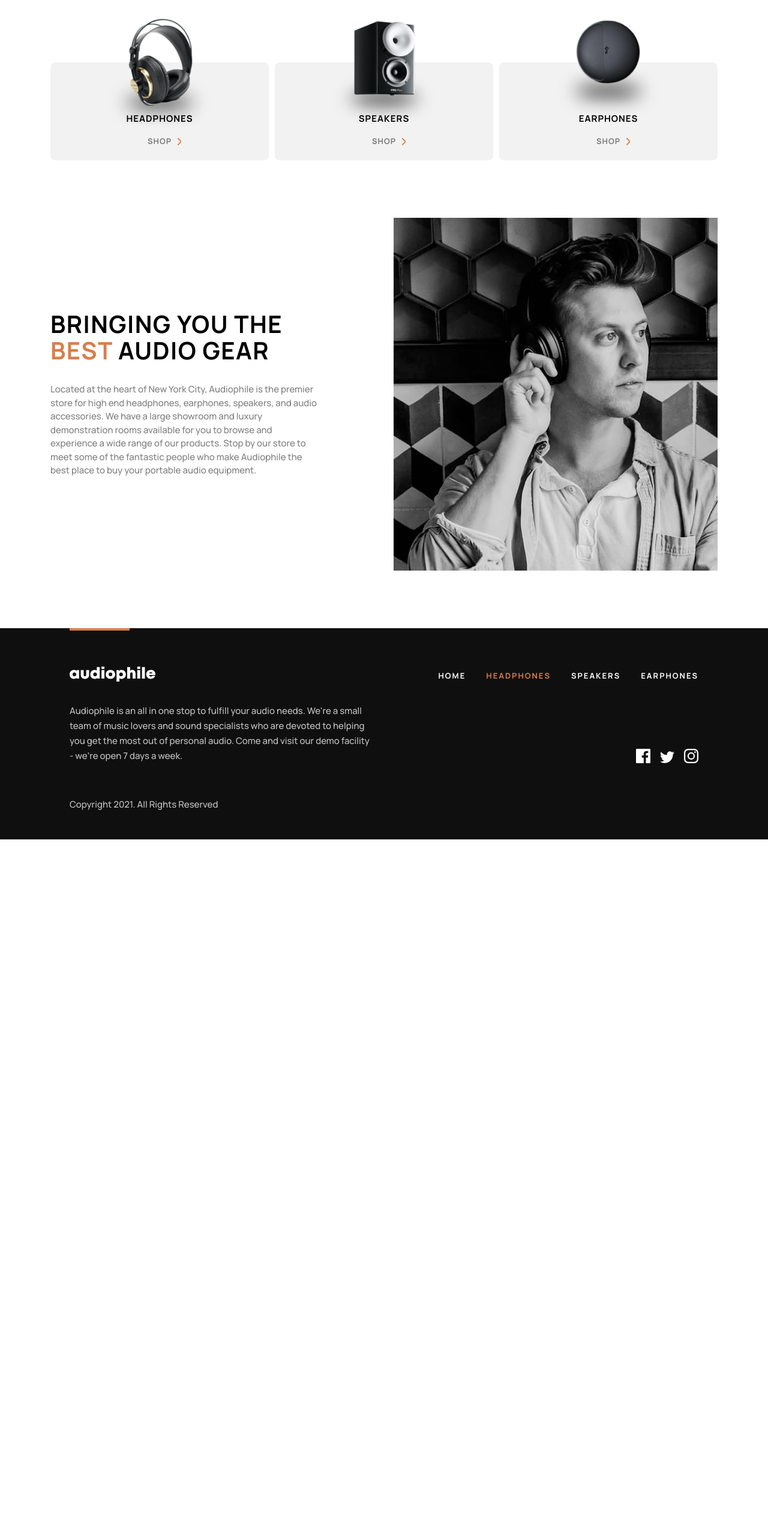
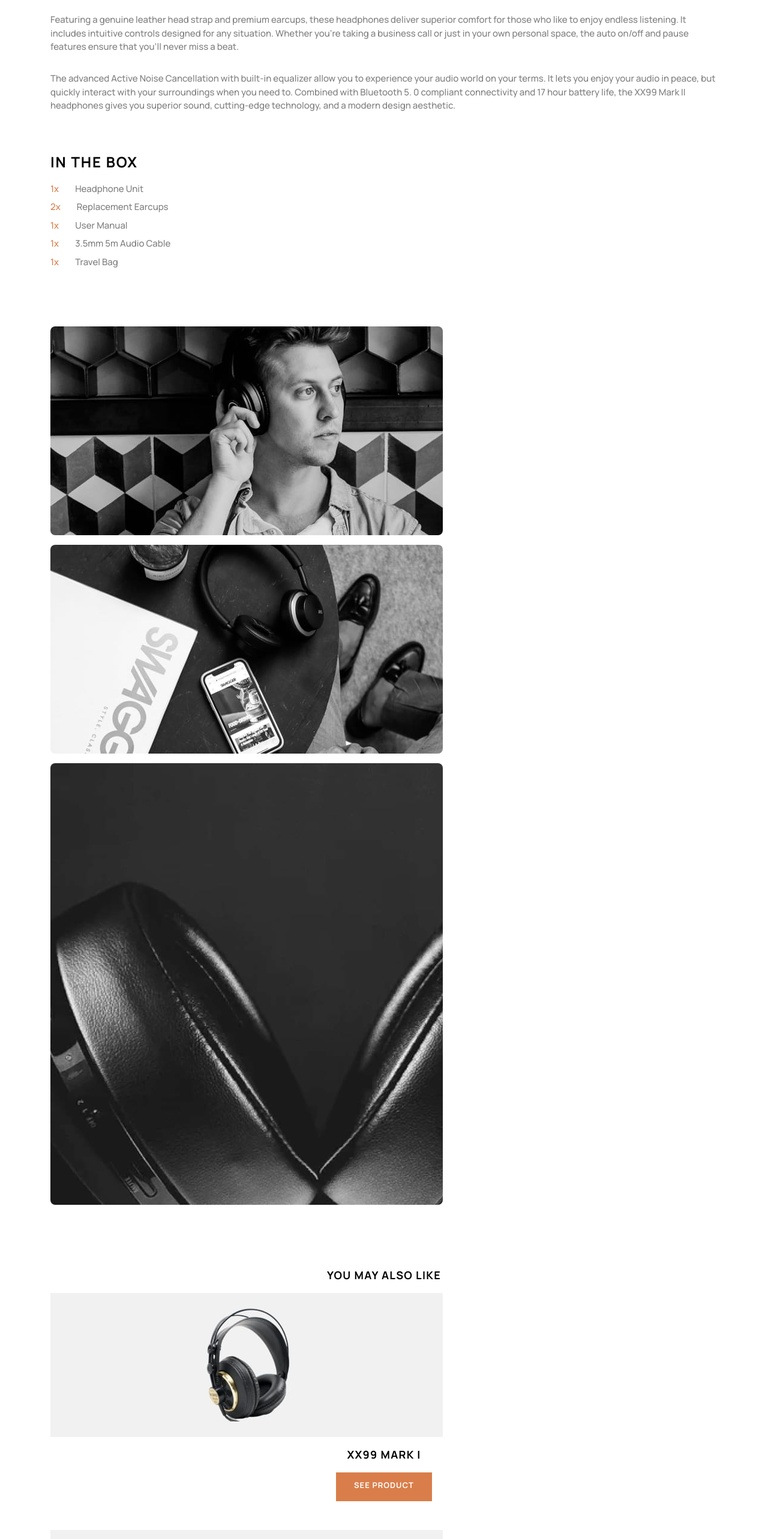
Before and after one commit to mohammadmaninang94/audiophile-ecommerce, a React (Create React App) app: page /headphones/1 in a window 1280 px wide. Shown: the part 181-2746 px from the top of the page at 60% size. Before the commit the page ends 1580 px from the top, so only its background shows below. Built offline with nearby package versions, Linux system fonts and the light colour scheme.

Commit message:
product detail styling 75% complete

```diff
--- /dev/null
+++ b/src/components/features/features.component.jsx
@@ -0,0 +1,24 @@
+import './features.styles.scss';
+
+const Features = () => {
+    return (
+        <section className='features'>
+            <div>
+                <h2>Features</h2>
+                <p>Featuring a genuine leather head strap and premium earcups, these headphones deliver superior comfort for those who like to enjoy endless listening. It includes intuitive controls designed for any situation. Whether you’re taking a business call or just in your own personal space, the auto on/off and pause features ensure that you’ll never miss a beat.</p>
+				<br/>
+                <p>The advanced Active Noise Cancellation with built-in equalizer allow you to experience your audio world on your terms. It lets you enjoy your audio in peace, but quickly interact with your surroundings when you need to. Combined with Bluetooth 5. 0 compliant connectivity and 17 hour battery life, the XX99 Mark II headphones gives you superior sound, cutting-edge technology, and a modern design aesthetic.</p>
+            </div>
+            <div>
+            	<h2>In The Box</h2>
+            	<p><span>1x</span> Headphone Unit</p>
+            	<p><span>2x</span> Replacement Earcups</p>
+            	<p><span>1x</span> User Manual</p>
+            	<p><span>1x</span> 3.5mm 5m Audio Cable</p>
+            	<p><span>1x</span> Travel Bag</p>
+            </div>
+        </section>
+    );
+};
+
+export default Features;
--- /dev/null
+++ b/src/components/features/features.styles.scss
@@ -0,0 +1,24 @@
+@use "../../sass/abstracts" as *;
+
+.features {
+  display: flex;
+  flex-direction: column;
+  gap: 2.5rem;
+
+  & h2 {
+    @include fs-600;
+    @include fw-bold;
+    @include uppercase;
+    padding: 1rem 0;
+  }
+
+  & p {
+    color: $clr-black-50;
+    padding-bottom: .5rem;
+
+    & span {
+        color: $clr-orange-dark;
+        padding-right: 1.5rem;
+    }
+  }
+}
--- /dev/null
+++ b/src/components/related-products/related-products.component.jsx
@@ -0,0 +1,31 @@
+import './related-products.styles.scss';
+
+const RelatedProducts = () => {
+    return (
+        <section className='related-products'>
+            <div>
+            	<h2>You May Also Like</h2>
+            	<picture>
+            		<source media="(max-width: 375px)" srcSet="/images/shared/mobile/image-xx99-mark-one-headphones.jpg" />
+            		<img src="/images/shared/mobile/image-xx99-mark-one-headphones.jpg" alt="xx99 Mark One headphones" />
+            	</picture>
+            	<h3>xx99 Mark I</h3>
+            	<a className='btn btn__primary' href="/">See Product</a>
+            	<picture>
+            		<source media="(max-width: 375px)" srcSet="/images/shared/mobile/image-xx59-headphones.jpg" />
+            		<img src="/images/shared/mobile/image-xx59-headphones.jpg" alt="xx59 headphones" />
+            	</picture>
+            	<h3>xx59</h3>
+            	<a className='btn btn__primary' href="/">See Product</a>
+            	<picture>
+            		<source media="(max-width: 375px)" srcSet="/images/shared/mobile/image-zx9-speaker.jpg" />
+            		<img src="/images/shared/mobile/image-zx9-speaker.jpg" alt="zx9 speaker" />
+            	</picture>
+            	<h3>zx9 Speaker</h3>
+            	<a className='btn btn__primary' href="/">See Product</a>
+            </div>
+        </section>
+    );
+};
+
+export default RelatedProducts;
--- /dev/null
+++ b/src/components/related-products/related-products.styles.scss
@@ -0,0 +1,25 @@
+@use "../../sass/abstracts" as *;
+
+.related-products {
+  text-align: center;
+
+  & h2 {
+    @include fs-500;
+    @include fw-bold;
+    @include uppercase;
+    padding: 1rem 0;
+  }
+
+  & h3 {
+    @include fs-500;
+    @include fw-bold;
+    @include uppercase;
+    padding: 1rem 0;
+  }
+
+  & a {
+    display: block;
+    margin: auto;
+    margin-bottom: 3rem;
+  }
+}
--- /dev/null
+++ b/src/components/secondary-images/secondary-images.component.jsx
@@ -0,0 +1,24 @@
+import './secondary-images.styles.scss';
+
+const SecondaryImages = () => {
+    return (
+        <section className='secondary-images'>
+            <div>
+            	<picture>
+	                <source media="(max-width: 375px)" srcSet="/images/product-xx99-mark-two-headphones/mobile/image-gallery-1.jpg" />
+	                <img src="/images/product-xx99-mark-two-headphones/mobile/image-gallery-1.jpg" alt="xx99 Mark Two headphones" />
+            	</picture>
+            	<picture>
+            		<source media="(max-width: 375px)" srcSet="/images/product-xx99-mark-two-headphones/mobile/image-gallery-2.jpg" />
+            		<img src="/images/product-xx99-mark-two-headphones/mobile/image-gallery-2.jpg" alt="xx99 Mark Two headphones" />
+            	</picture>
+            	<picture>
+            		<source media="(max-width: 375px)" srcSet="/images/product-xx99-mark-two-headphones/mobile/image-gallery-3.jpg" />
+            		<img src="/images/product-xx99-mark-two-headphones/mobile/image-gallery-3.jpg" alt="xx99 Mark Two headphones" />
+            	</picture>
+            </div>
+        </section>
+    );
+};
+
+export default SecondaryImages;
--- /dev/null
+++ b/src/components/secondary-images/secondary-images.styles.scss
@@ -0,0 +1,13 @@
+@use "../../sass/abstracts" as *;
+
+.secondary-images {
+  margin: 5rem 0;
+
+  & picture {
+  	padding: .5rem 0;
+
+	& img {
+		border-radius: .5rem;
+	}
+  }
+}
--- a/src/routes/product-detail/product-detail.component.jsx
+++ b/src/routes/product-detail/product-detail.component.jsx
@@ -1,6 +1,9 @@
 import { Fragment } from 'react';
 import { useParams } from 'react-router-dom';
 
+import Features from '../../components/features/features.component';
+import SecondaryImages from '../../components/secondary-images/secondary-images.component';
+import RelatedProducts from '../../components/related-products/related-products.component';
 import './product-detail.styles.scss';
 
 const ProductDetail = () => {
@@ -9,6 +12,9 @@ const ProductDetail = () => {
     return (
         <Fragment>
             <h1>{productid}</h1>
+            <Features />
+            <SecondaryImages />
+            <RelatedProducts />
         </Fragment>
     );
 };
--- a/src/sass/abstracts/_mixins.scss
+++ b/src/sass/abstracts/_mixins.scss
@@ -83,7 +83,7 @@
 }
 @mixin fs-600 {
   font-size: $fs-600;
-  letter-spacing: 0.7083em;
+  letter-spacing: 0.0783em;
 }
 @mixin fs-500 {
   font-size: $fs-500;
```
